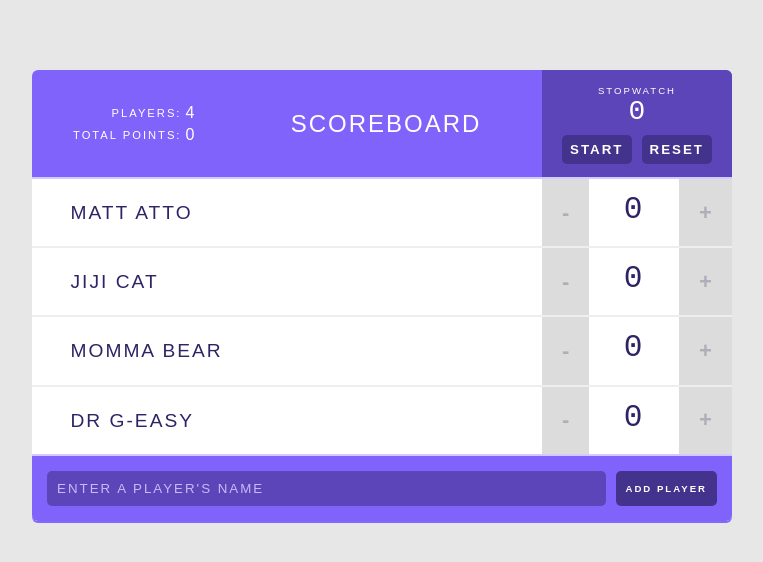
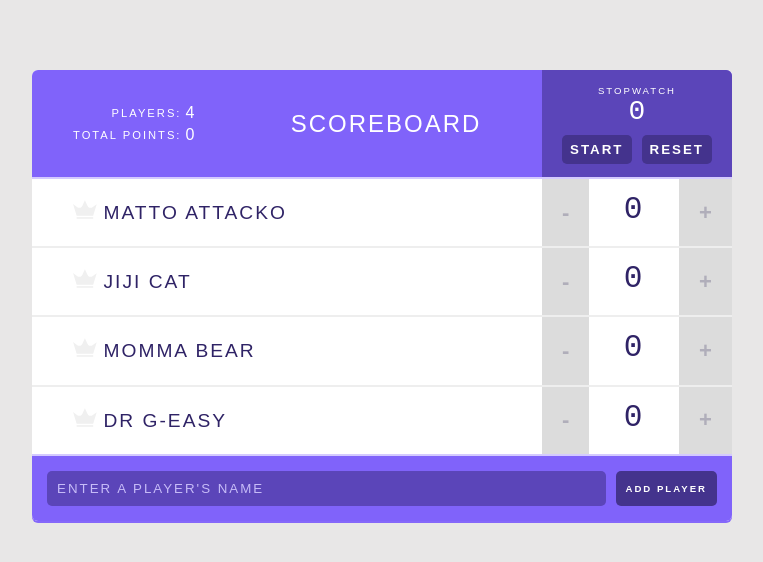
Before and after one commit to mattoattacko/Scoreboard_v2_React, a React (Create React App) app: page / in a window 1280 px wide. Shown: the top 562 px of the page, without its empty margins (258-1021 px from the left). Built offline with nearby package versions, Linux system fonts and the light colour scheme.

Commit message:
refinements to structure and optimization

```diff
--- a/src/components/AddPlayerForm.js
+++ b/src/components/AddPlayerForm.js
@@ -1,6 +1,11 @@
 import React, { Component } from 'react';
+import PropTypes from 'prop-types';
 
 class AddPlayerForm extends Component {
+
+  static propTypes = {
+    addPlayer: PropTypes.func
+  };
 
   playerInput = React.createRef();
 
--- a/src/components/App.js
+++ b/src/components/App.js
@@ -8,7 +8,7 @@
   state = {
     players: [
       {
-        name: "Matt Atto",
+        name: "Matto Attacko",
         score: 0,
         id: 1
       },
@@ -32,6 +32,15 @@
 
   // player id counter
   prePlayerId = 4;
+
+  getHighScore = () => {
+    const scores = this.state.players.map( p => p.score );
+    const highScore = Math.max(...scores);
+    if (highScore) {
+      return highScore;
+    }
+    return null;
+  }
 
   handleScoreChange = (index, delta) => {
     this.setState( prevState => ({
@@ -63,6 +72,9 @@
   }
 
   render() {
+
+    const highScore = this.getHighScore();
+
     return (
       <div className="scoreboard">
         <Header players={this.state.players}/>
@@ -77,6 +89,7 @@
             index={index}
             changeScore={this.handleScoreChange}
             removePlayer={this.handleRemovePlayer}
+            isHighScore={highScore === player.score}
           />
         )}
 
--- a/src/components/Counter.js
+++ b/src/components/Counter.js
@@ -3,12 +3,11 @@
 
 const Counter = ({ index, score, changeScore }) => {
 
-
   return (
     <div className="counter">
-      <button className="counter-action decrement" onClick={() => changeScore(index,-1)}> - </button>
+      <button className="counter-action decrement" onClick={() => changeScore(index, -1)}> - </button>
       <span className="counter-score">{ score }</span>
-      <button className="counter-action increment" onClick={() => changeScore(index,1)}> + </button>
+      <button className="counter-action increment" onClick={() => changeScore(index, 1)}> + </button>
     </div>
   );
 }
--- a/src/components/Header.js
+++ b/src/components/Header.js
@@ -14,7 +14,7 @@
 }
 
 Header.propTypes = {
-  players: PropTypes.arrayOf(PropTypes.object),
+  players: PropTypes.arrayOf(PropTypes.object).isRequired,
   title: PropTypes.string
 };
 
--- /dev/null
+++ b/src/components/Icon.js
@@ -0,0 +1,14 @@
+import React from 'react';
+import PropTypes from 'prop-types';
+
+const Icon = (props) =>
+  <svg viewBox="0 0 44 35" className={ props.isHighScore ? 'is-high-score' : null }>
+    <path d="M26.7616 10.6207L21.8192 0L16.9973 10.5603C15.3699 14.1207 10.9096 15.2672 7.77534 12.9741L0 7.24138L6.56986 28.8448H37.0685L43.5781 7.72414L35.7425 13.0948C32.6685 15.2672 28.3288 14.0603 26.7616 10.6207Z" transform="translate(0 0.301727)"/>
+    <rect width="30.4986" height="3.07759" transform="translate(6.56987 31.5603)"/>
+  </svg>;
+
+Icon.propTypes = {
+  isHighScore: PropTypes.bool
+};
+
+export default Icon;
--- a/src/components/Player.js
+++ b/src/components/Player.js
@@ -2,6 +2,7 @@
 import PropTypes from 'prop-types';
 
 import Counter from './Counter';
+import Icon from './Icon';
 
 class Player extends PureComponent {
 
@@ -11,7 +12,8 @@
     name: PropTypes.string.isRequired,
     score: PropTypes.number.isRequired,
     id: PropTypes.number,
-    index: PropTypes.number
+    index: PropTypes.number,
+    isHighScore: PropTypes.bool
   };
 
   render() {
@@ -29,6 +31,8 @@
       <div className="player">
         <span className="player-name">
           <button className="remove-player" onClick={() => removePlayer(id)}>✖</button>
+
+          <Icon isHighScore={this.props.isHighScore} />
           { name }
         </span>
 
--- a/src/components/Stats.js
+++ b/src/components/Stats.js
@@ -27,7 +27,7 @@
 Stats.propTypes = {
   players: PropTypes.arrayOf(PropTypes.shape({
     score: PropTypes.number
-  }))
+  })).isRequired
 };
 
 export default Stats;
--- a/src/components/Stopwatch.js
+++ b/src/components/Stopwatch.js
@@ -51,7 +51,7 @@
         <button onClick={this.handleStopwatch}>
           { this.state.isRunning ? 'Stop' : 'Start' }
         </button>
-        <button onclick={this.handleReset}>Reset</button>
+        <button onClick={this.handleReset}>Reset</button>
       </div>
     );
   }
```
Also changed, not shown: img/scoreboard-image.JPG.
